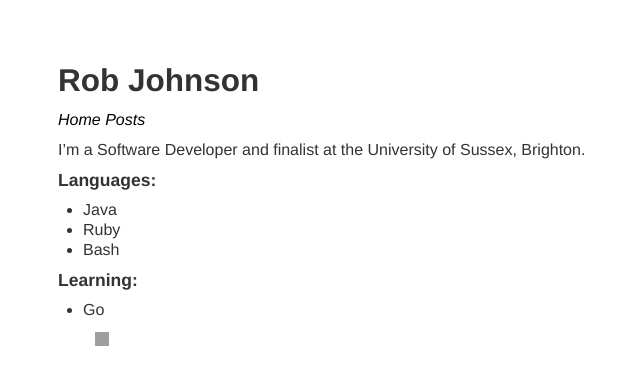
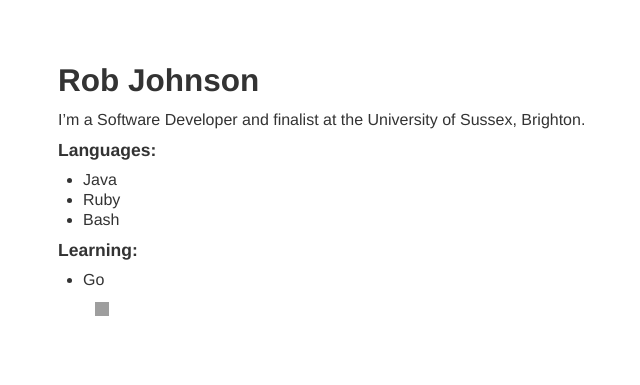
Before and after one commit to Rob-Johnson/rob-johnson.me, a Jekyll site: the page built from index.md, in a window 1280 px wide. Shown: the top 385 px of the page, without its empty margins (297-937 px from the left). Built offline with Jekyll 4.4.1, drawn with Linux system fonts in a browser that asks for light colours; nearby versions of some CDN libraries; Markdown is read by kramdown in place of the engine named in the settings; grey boxes are pictures that could not be loaded.

Commit message:
remove link to posts whilst there are none

```diff
--- a/_layouts/page.html
+++ b/_layouts/page.html
@@ -8,7 +8,6 @@ layout: default
       <h2>{{ page.title }}</h2>
     </div>
   </div>
-    {% render pages.md %}
     {{ content }}
     {% include social-media.html %}
   </div>
```
